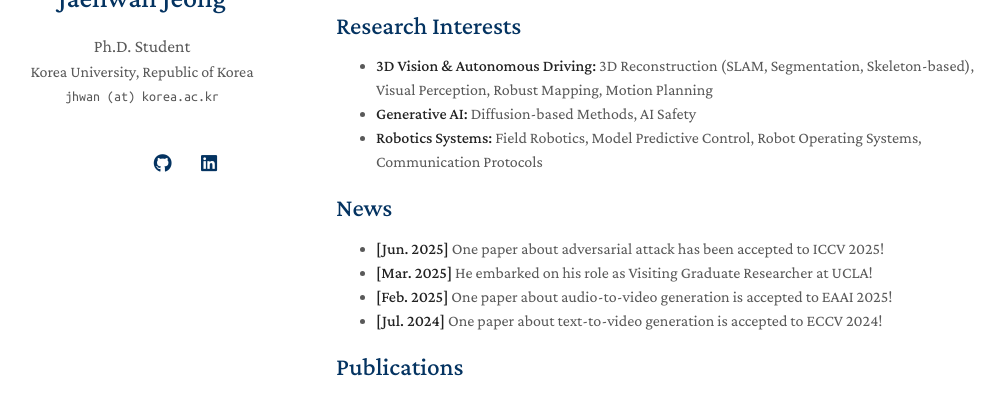
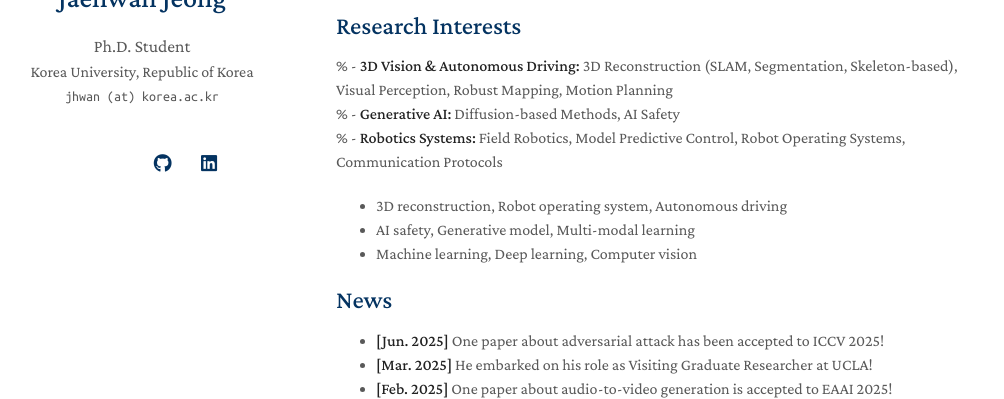
Before and after one commit to jaehwan-j/jaehwan-j.github.io, a Jekyll site: the page built from index.md, in a window 1280 px wide and 900 px high, cut to the strip 285-684 px from the top of the window. Shown: the whole strip, without its empty margins (134-1138 px from the left). Built offline with Jekyll 4.4.1, drawn with Linux system fonts in a browser that asks for light colours; a style sheet for code colours, icons or effects is not loaded; our own code applies the rules of GitHub Pages for plain Markdown files.

Commit message:
Update index.md

```diff
--- a/index.md
+++ b/index.md
@@ -8,9 +8,13 @@ layout: homepage
 
 ## Research Interests
 
-- **3D Vision & Autonomous Driving:** 3D Reconstruction (SLAM, Segmentation, Skeleton-based), Visual Perception, Robust Mapping, Motion Planning
-- **Generative AI:** Diffusion-based Methods, AI Safety
-- **Robotics Systems:** Field Robotics, Model Predictive Control, Robot Operating Systems, Communication Protocols
+% - **3D Vision & Autonomous Driving:** 3D Reconstruction (SLAM, Segmentation, Skeleton-based), Visual Perception, Robust Mapping, Motion Planning
+% - **Generative AI:** Diffusion-based Methods, AI Safety
+% - **Robotics Systems:** Field Robotics, Model Predictive Control, Robot Operating Systems, Communication Protocols
+- 3D reconstruction, Robot operating system, Autonomous driving
+- AI safety, Generative model, Multi-modal learning
+- Machine learning, Deep learning, Computer vision
+
 
 
 ## News
```
